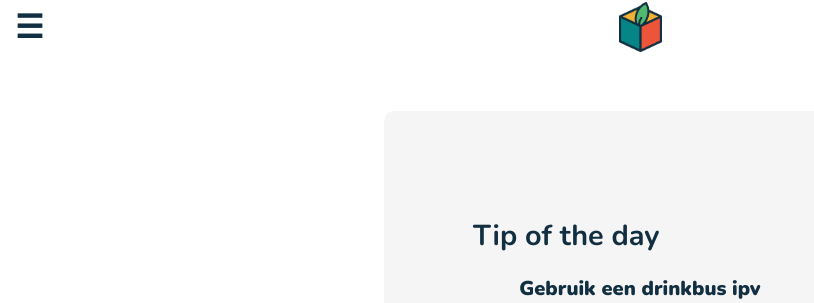
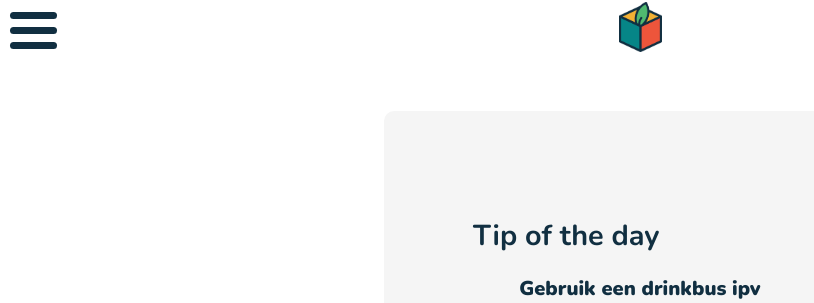
Before and after one commit to samlinck/CleanSpace, a PHP site: page /index.php in a window 1280 px wide. Shown: the top 303 px of the page, without its empty margins (0-814 px from the left). Run offline with PHP 8.4, Linux system fonts and the light colour scheme.

Commit message:
new navigation

```diff
--- a/css/style.css
+++ b/css/style.css
@@ -349,70 +349,106 @@ header{
     border: none;
     margin-top: 1px;
 }
-.hamburger{
-  background:none;
-  position:absolute;
-  top:0;
-  left:0;
-  line-height:45px;
-  padding:5px 15px 0px 15px;
-  color:#112F41;
-  border:0;
-  font-size:2em;
-  font-weight:bold;
-  cursor:pointer;
-  outline:none;
-  z-index:10000000000000;
+
+#navToggle {
+    width: 47px;
+    position: absolute;
+    margin: 10px;
+
+    -webkit-transform: rotate(0deg);
+    -moz-transform: rotate(0deg);
+    -o-transform: rotate(0deg);
+    transform: rotate(0deg);
+    -webkit-transition: .5s ease-in-out;
+    -moz-transition: .5s ease-in-out;
+    -o-transition: .5s ease-in-out;
+    transition: .5s ease-in-out;
+    cursor: pointer;
   }
-.cross{
-  background:none;
-  position:absolute;
-  top:0px;
-  left:0;
-  padding:7px 15px 0px 15px;
-  color:#fff;
-  border:0;
-  font-size:3.5em;
-  font-weight:bold;
-  cursor:pointer;
-  outline:none;
-  z-index:10000000000000;
+  #navToggle span {
+    display: block;
+    position: absolute;
+    height: 7px;
+    width: 100%;
+    background: #112F41;
+    border-radius: 9px;
+    opacity: 1;
+    left: 0;
+    -webkit-transform: rotate(0deg);
+    -moz-transform: rotate(0deg);
+    -o-transform: rotate(0deg);
+    transform: rotate(0deg);
+    -webkit-transition: .25s ease-in-out;
+    -moz-transition: .25s ease-in-out;
+    -o-transition: .25s ease-in-out;
+    transition: .25s ease-in-out;
   }
-.menu {z-index:1000000;  display: flex;
+
+  #navToggle span:nth-child(1) {
+    top: 0px;
+    -webkit-transform-origin: left center;
+    -moz-transform-origin: left center;
+    -o-transform-origin: left center;
+    transform-origin: left center;
+  }
+  #navToggle span:nth-child(2) {
+    top: 15px;
+    -webkit-transform-origin: left center;
+    -moz-transform-origin: left center;
+    -o-transform-origin: left center;
+    transform-origin: left center;
+  }
+
+  #navToggle span:nth-child(3) {
+    top: 30px;
+    -webkit-transform-origin: left center;
+    -moz-transform-origin: left center;
+    -o-transform-origin: left center;
+    transform-origin: left center;
+  }
+
+  #navToggle.open span:nth-child(1) {
+    -webkit-transform: rotate(45deg);
+    -moz-transform: rotate(45deg);
+    -o-transform: rotate(45deg);
+    transform: rotate(45deg);
+    top: -3px;
+    left: 7px;
+  }
+
+  #navToggle.open span:nth-child(2) {
+    width: 0%;
+    opacity: 0;
+  }
+
+  #navToggle.open span:nth-child(3) {
+    -webkit-transform: rotate(-45deg);
+    -moz-transform: rotate(-45deg);
+    -o-transform: rotate(-45deg);
+    transform: rotate(-45deg);
+    top: 30px;
+    left: 7px;
+  }
+
+  .menu{
+    z-index:1000000;  display: flex;
+    display: none;
     flex-direction: column;
-  align-items: left;
+    align-items: center;
+    text-align: center;
     padding-top: 2.5em;
     position: absolute;
-  top: 0;
+    top: 60px;
     left: 0;
     background: #112F41;
-  width:200px;}
-.menu ul {padding-inline-start: 20px; list-style-type: none; list-style-image: none;}
+    width:100%;}
+  .menu ul {padding-inline-start: 20px; list-style-type: none; list-style-image: none; width: 100%;}
   .menu li {display: block;   margin: 0; padding:10px 15px 10px 15px; margin-right: 20px;}
   .menu li:hover{display: block;  color:#112F41; border-radius:25px; background:#ffffff;}
   .menu ul li a { text-decoration:none;  color:#fff;}
   .menu a{text-decoration:none; color:#fff;}
   .menu a:hover{text-decoration:none; color:#fff;}
   .menu .menu__logout {margin-top: 150px;}
-
-/* .navbar {
-    display: none;
-}
-.navbar:target {
-  display: flex;
-  flex-direction: column;
-  align-items: left;
-  padding: 2em;
-  position: absolute;
-  top: 0;
-  left: 0;
-  background: #112F41;
-  width:200px;
-}
-.navbar a{
-    margin-top: 10px;
-    color: #fff;
-} */
 
 @media (min-width: 900px) {
     /* body {
--- a/includes/nav.inc.php
+++ b/includes/nav.inc.php
@@ -1,37 +1,26 @@
 <header>
-  <button class="hamburger">&#9776;</button>
-  <button class="cross">&#735;</button>
+  <div id="navToggle">
+    <span></span>
+    <span></span>
+    <span></span>
+  </div>
    <a class="logoSmall" xhref="index.php">CleanSpace</a>
 </header>
 <div class="menu">
   <ul>
-    <a href="#"><li>Home</li></a>
-    <a href="#"><li>My Locations</li></a>
+    <a href="./index.php"><li>Home</li></a>
+    <a href="./locations.php"><li>My Locations</li></a>
     <a href="#"><li>Profile</li></a>
     <a href="#"><li>Terms</li></a>
     <a href="#"><li>Settings</li></a>
-    <a href="#"><li class="menu__logout">Logout</li></a>
+    <a href="./logout.php"><li class="menu__logout">Logout</li></a>
   </ul>
 </div>
 <script src="http://ajax.googleapis.com/ajax/libs/jquery/3.3.1/jquery.min.js"></script>
 <script>
-  $( document ).ready(function() {
-
-      $( ".cross" ).hide();
-      $( ".menu" ).hide();
-      $( ".hamburger" ).click(function() {
-          $( ".menu" ).slideToggle( "slow", function() {
-              $( ".hamburger" ).hide();
-              $( ".cross" ).show();
-          });
-      });
-
-      $( ".cross" ).click(function() {
-          $( ".menu" ).slideToggle( "slow", function() {
-              $( ".cross" ).hide();
-              $( ".hamburger" ).show();
-          });
-      });
-
-  });
-</script>
+$( document ).ready(function() {
+    $( "#navToggle" ).click(function() {
+      $(this).toggleClass('open');
+      $( ".menu" ).slideToggle( "slow");
+    });
+});</script>
```
Lines whose indentation alone changed are shown as unchanged.
